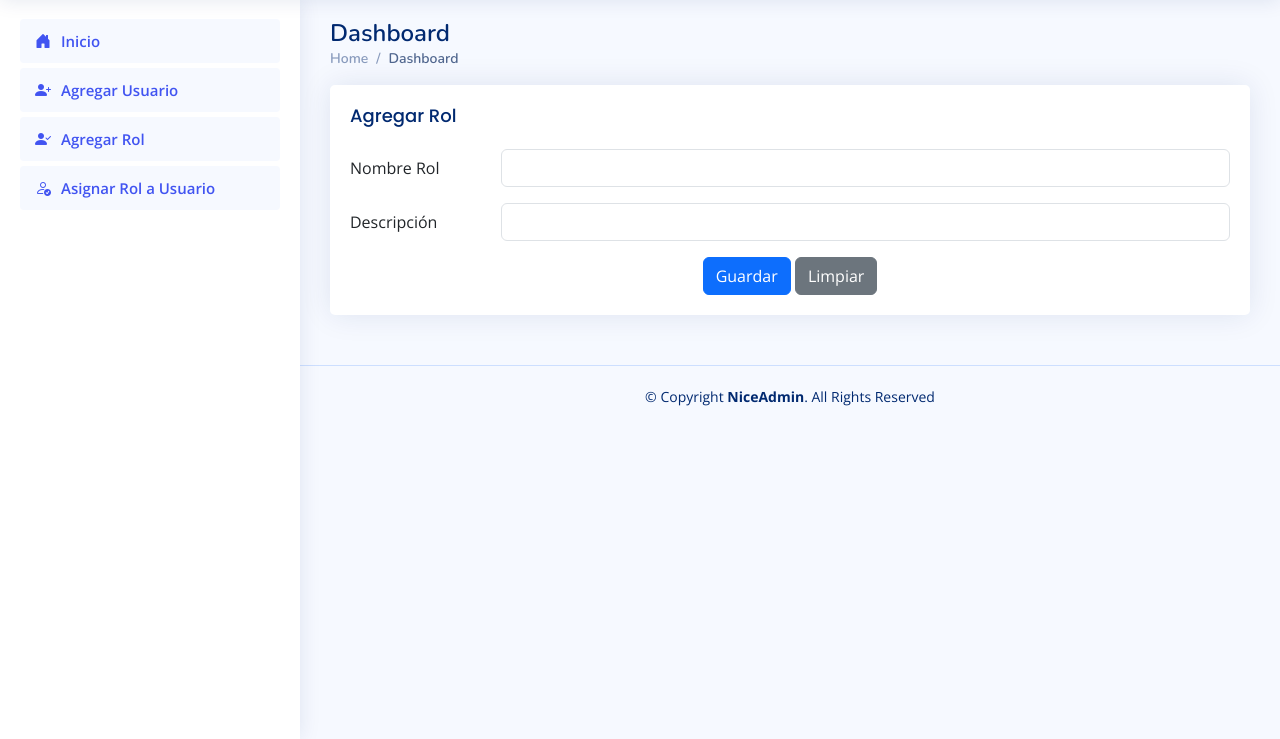
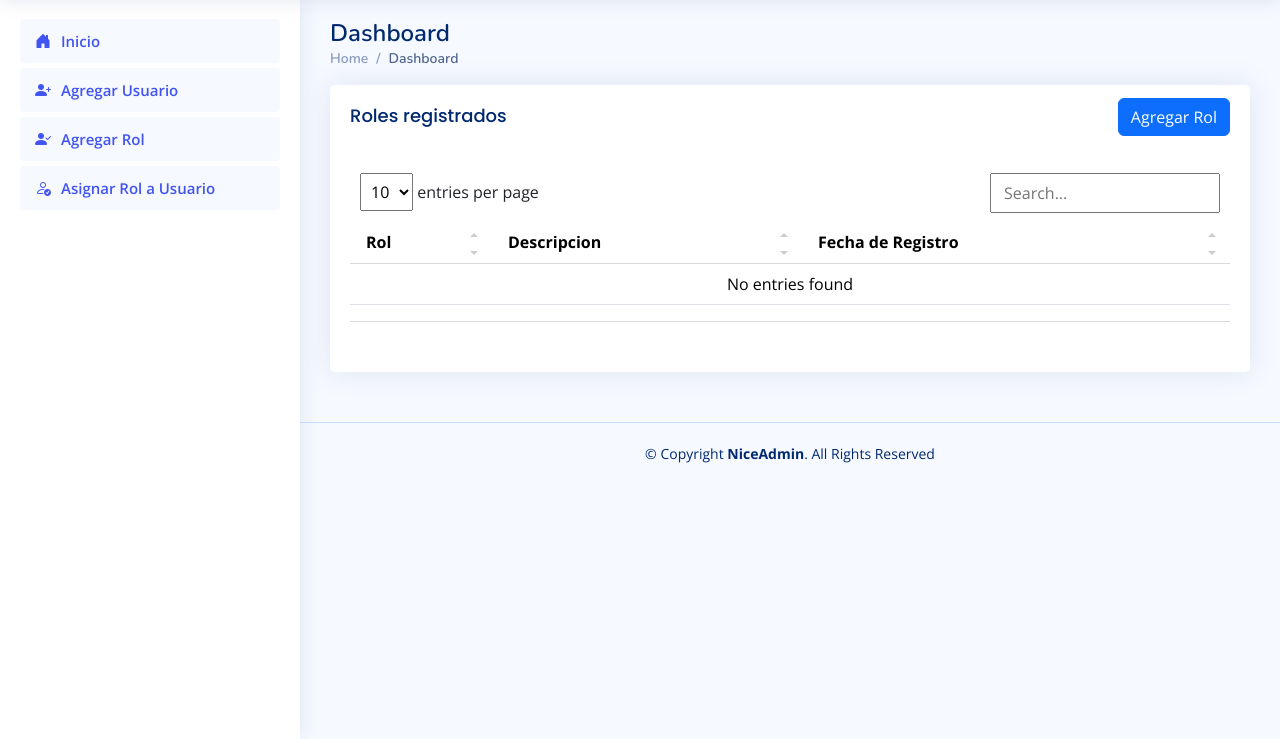
Before and after one commit to MrBrian04/BrayanNiceAdmin, a PHP site: page /roles in a window 1280 px wide. Shown: the part 61-800 px from the top of the page. Run offline with PHP 8.4, Linux system fonts and the light colour scheme; the visitor is signed in with stand-in values (Sample User, id 1); data that the repository does not hold is empty; some libraries are stand-ins or nearby versions.

Commit message:
Todo lo que se hizo con el modulo agregar usuario se hizo tambien con roles

```diff
--- a/app/vistas/modulos/roles.php
+++ b/app/vistas/modulos/roles.php
@@ -1,11 +1,63 @@
+<?php
+$roles = RoleController::ctrGetAllRoles();
+?>
 <section class="section">
   <div class="row">
     <div class="col-lg-12">
 
       <div class="card">
         <div class="card-body">
-          <h5 class="card-title">Agregar Rol</h5>
+          <div class="d-flex justify-content-between align-items-center mb-3">
+            <h5 class="card-title">Roles registrados</h5>
+            <!-- Basic Modal -->
+            <button type="button" class="btn btn-primary" data-bs-toggle="modal" data-bs-target="#largeModal">
+              Agregar Rol
+            </button>
+          </div>
 
+        <!-- Table with stripped rows -->
+            <table class="table datatable">
+              <thead>
+                <tr>
+                  <th>
+                    <b> Rol </b>
+                  </th>
+                  <th>Descripcion</th>
+                  <th data-type="date" data-format="YYYY/DD/MM">Fecha de Registro</th>
+
+                </tr>
+              </thead>
+              <tbody>
+                <?php if (!empty($roles)):?>
+                  <?php foreach ($roles as $rol): ?>
+                <tr>
+                  <td><?= htmlspecialchars($rol["role_name"],ENT_QUOTES,'UTF-8')?></td>
+                  <td><?= htmlspecialchars($rol["role_description"],ENT_QUOTES,'UTF-8')?></td>
+                  <td><?= htmlspecialchars($rol["role_datatime"],ENT_QUOTES,'UTF-8')?></td>
+                </tr>
+                  <?php endforeach; ?>
+                  <?php endif; ?>
+              </tbody>
+            </table>
+            <!-- End Table with stripped rows -->
+        </div>
+      </div>
+
+    </div>
+  </div>
+</section>
+
+
+<div class="modal fade" id="largeModal" tabindex="-1">
+  <div class="modal-dialog modal-lg">
+    <div class="modal-content">
+      <div class="modal-header">
+        <h5 class="modal-title">Basic Modal</h5>
+        <button type="button" class="btn-close" data-bs-dismiss="modal" aria-label="Close"></button>
+      </div>
+      <div class="modal-body">
+
+        <h5 class="card-title">Agregar usuario</h5>
         <form method="POST" action="index.php?route=role&action=save" >
         <div class="row mb-3">
         <label for="inputRole" class="col-sm-2 col-form-label">Nombre Rol</label>
@@ -23,11 +75,8 @@
         <button type="submit" class="btn btn-primary">Guardar</button>
         <button type="reset" class="btn btn-secondary">Limpiar</button>
         </div>
-            </form>
-
+        </form><!-- End Form -->
       </div>
     </div>
-
   </div>
-  </div>
-</section>
+</div><!-- End Basic Modal-->
```
Lines whose indentation alone changed are shown as unchanged.
